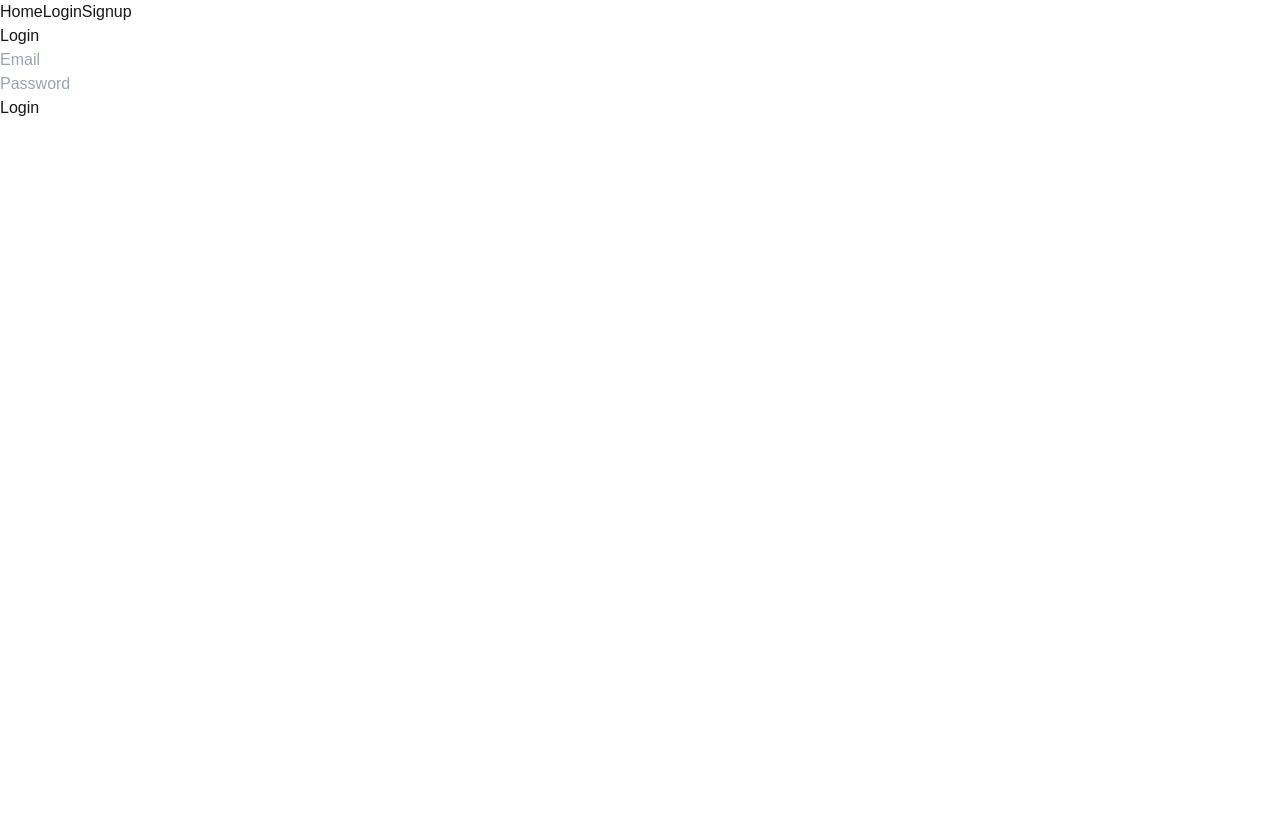
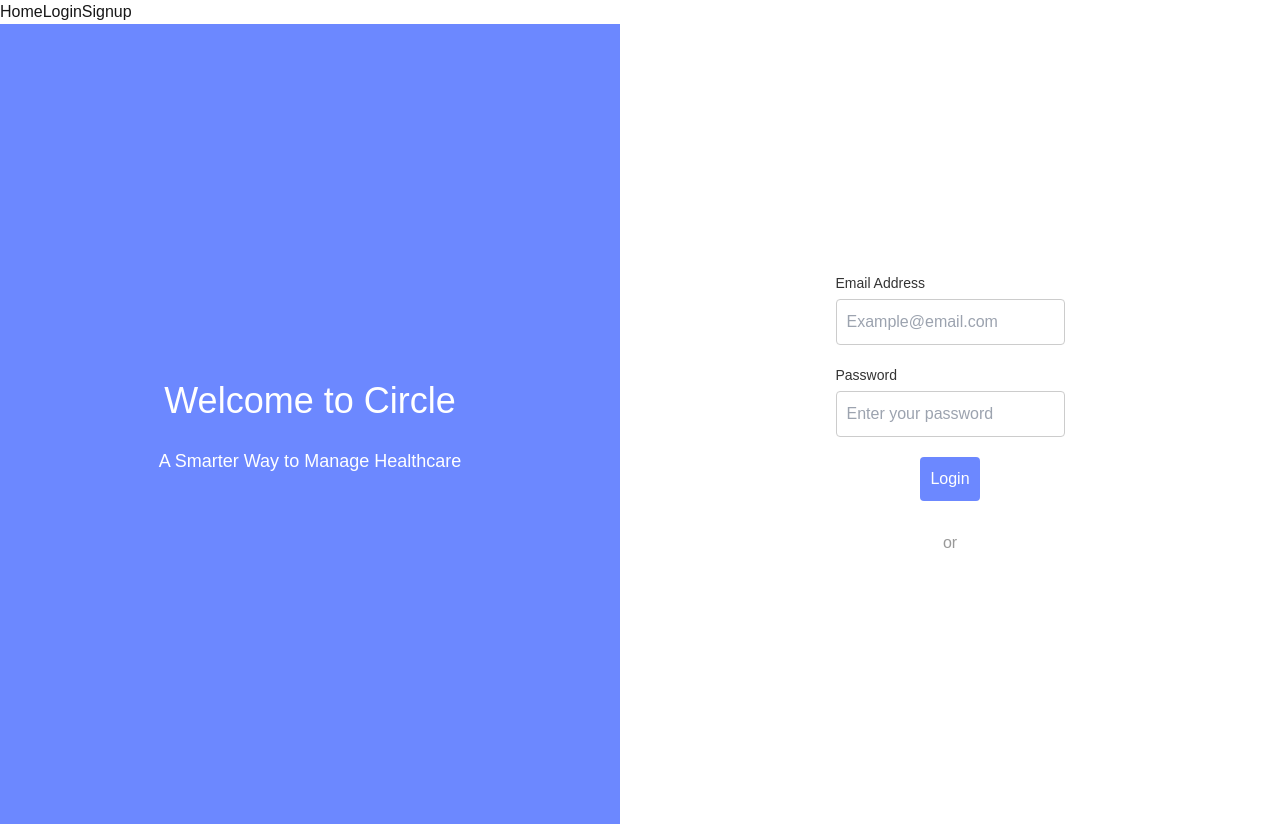
Before and after one commit to sbhujang-ucsc/circle, a Next.js app in the folder circle/: page /login in a window 1280 px wide. Before the commit the page ends 800 px from the top, so only its background shows below. Built offline with nearby package versions, Linux system fonts and the light colour scheme; no server answers.

Commit message:
updated the new code

```diff
--- /dev/null
+++ b/circle/app/login/login.css
@@ -0,0 +1,129 @@
+* {
+  box-sizing: border-box;
+  margin: 0;
+  padding: 0;
+  font-family: Arial, sans-serif;
+}
+
+.login-container {
+  display: flex;
+  height: 100vh;
+  background-color: #f0f0f0;
+}
+
+.login-left {
+  flex: 1;
+  background-color: #6c88ff;
+  color: white;
+  display: flex;
+  flex-direction: column;
+  justify-content: center;
+  align-items: center;
+  padding: 20px;
+}
+
+.login-left h1 {
+  font-size: 36px;
+  margin-bottom: 10px;
+}
+
+.login-left p {
+  font-size: 18px;
+  margin-top: 10px;
+}
+
+.login-right {
+  flex: 1;
+  display: flex;
+  flex-direction: column;
+  justify-content: center;
+  align-items: center;
+  background-color: #fff;
+  padding: 40px;
+}
+
+form {
+  width: 300px;
+  display: flex;
+  flex-direction: column;
+}
+
+.input-group {
+  margin-bottom: 20px;
+}
+
+label {
+  font-size: 14px;
+  color: #333;
+  margin-bottom: 5px;
+  display: block;
+}
+
+input {
+  width: 100%;
+  padding: 10px;
+  border: 1px solid #ccc;
+  border-radius: 4px;
+}
+
+.login-btn {
+  background-color: #6c88ff;
+  color: white;
+  padding: 10px;
+  border: none;
+  border-radius: 4px;
+  cursor: pointer;
+  font-size: 16px;
+  margin-bottom: 10px;
+}
+
+.login-btn:hover {
+  background-color: #506bbf;
+}
+
+.divider {
+  text-align: center;
+  margin: 20px 0;
+}
+
+.divider span {
+  background-color: white;
+  padding: 0 10px;
+  color: #999;
+}
+
+.google-login-btn {
+  display: flex;
+  align-items: center;
+  justify-content: center;
+  background-color: white;
+  border: 1px solid #ccc;
+  border-radius: 4px;
+  padding: 10px;
+  cursor: pointer;
+  font-size: 16px;
+}
+
+.google-login-btn img {
+  width: 20px;
+  margin-right: 10px;
+}
+
+.google-login-btn:hover {
+  background-color: #f0f0f0;
+}
+
+.signup-text {
+  margin-top: 20px;
+  font-size: 14px;
+  color: #333;
+}
+
+.signup-text a {
+  color: #6c88ff;
+  text-decoration: none;
+}
+
+.signup-text a:hover {
+  text-decoration: underline;
+}
--- a/circle/app/login/page.tsx
+++ b/circle/app/login/page.tsx
@@ -1,22 +1,23 @@
 // app/login/page.tsx
 
-'use client';
+"use client";
 
-import { useState, useContext } from 'react';
-import { supabase } from '../../lib/supabaseClient';
-import { useRouter } from 'next/navigation';
-import { AuthContext } from '../../providers/AuthProvider';
+import { useState, useContext } from "react";
+import { supabase } from "../../lib/supabaseClient";
+import { useRouter } from "next/navigation";
+import { AuthContext } from "../../providers/AuthProvider";
+import "./login.css";
 
 const LoginPage = () => {
   const { user } = useContext(AuthContext);
   const router = useRouter();
 
   if (user) {
-    router.push('/');
+    router.push("/");
   }
 
-  const [email, setEmail] = useState('');
-  const [password, setPassword] = useState('');
+  const [email, setEmail] = useState("");
+  const [password, setPassword] = useState("");
 
   const handleLogin = async () => {
     const { error } = await supabase.auth.signInWithPassword({
@@ -24,25 +25,43 @@ const LoginPage = () => {
       password,
     });
     if (error) alert(error.message);
-    else router.push('/');
+    else router.push("/");
   };
 
   return (
-    <div>
-      <h1>Login</h1>
+    <div className="login-container">
+      <div className="login-left">
+        <h1>Welcome to Circle</h1>
+        <p>A Smarter Way to Manage Healthcare</p>
+      </div>
+      <div className="login-right">
+        <div className="input-group">
+          <label htmlFor="email">Email Address</label>
           <input
             type="email"
-        placeholder="Email"
+            id="email"
+            placeholder="Example@email.com"
             value={email}
             onChange={(e) => setEmail(e.target.value)}
-      /><br/>
+          />
+        </div>
+        <div className="input-group">
+          <label htmlFor="password">Password</label>
           <input
             type="password"
-        placeholder="Password"
+            id="password"
+            placeholder="Enter your password"
             value={password}
             onChange={(e) => setPassword(e.target.value)}
-      /><br/>
-      <button onClick={handleLogin}>Login</button>
+          />
+        </div>
+        <button type="submit" className="login-btn" onClick={handleLogin}>
+          Login
+        </button>
+        <div className="divider">
+          <span>or</span>
+        </div>
+      </div>
     </div>
   );
 };
```
Also changed, not shown: circle/app/signup/page.tsx (+14 -10 lines), 1 other file (tests, documents, lock files or other folders). Lines whose indentation alone changed are shown as unchanged.
